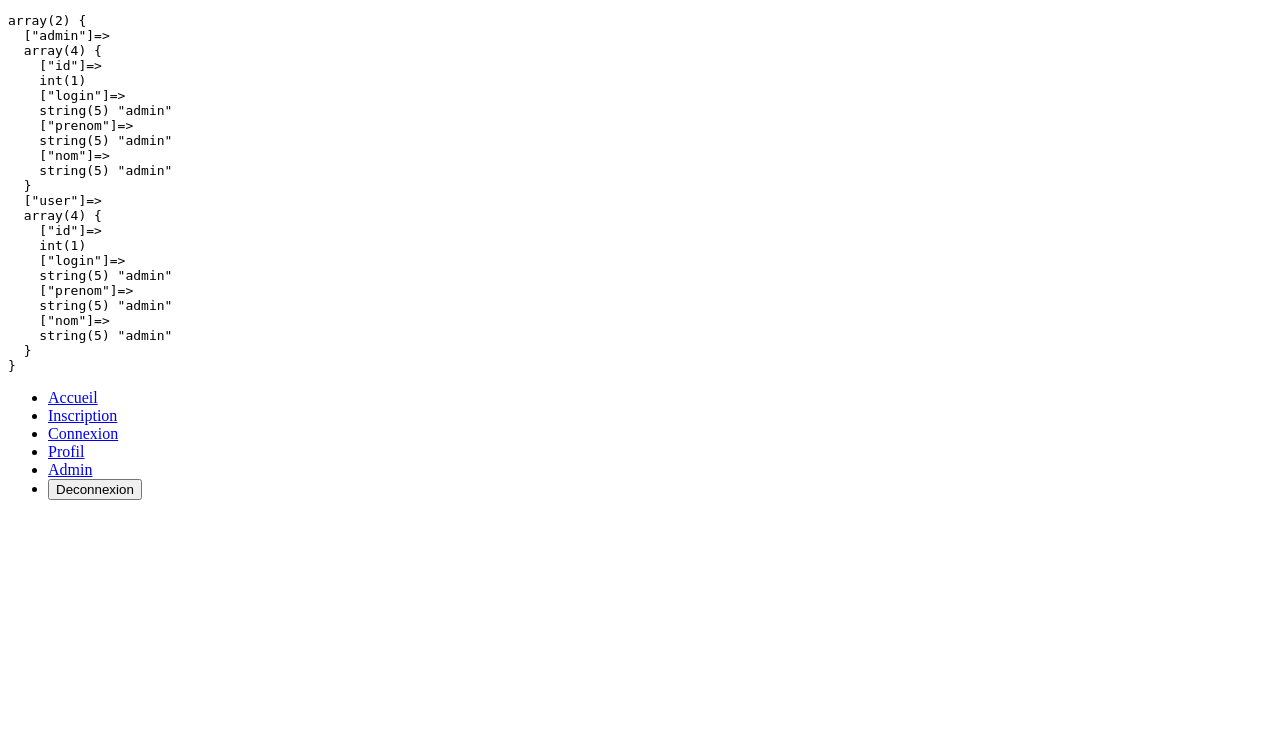
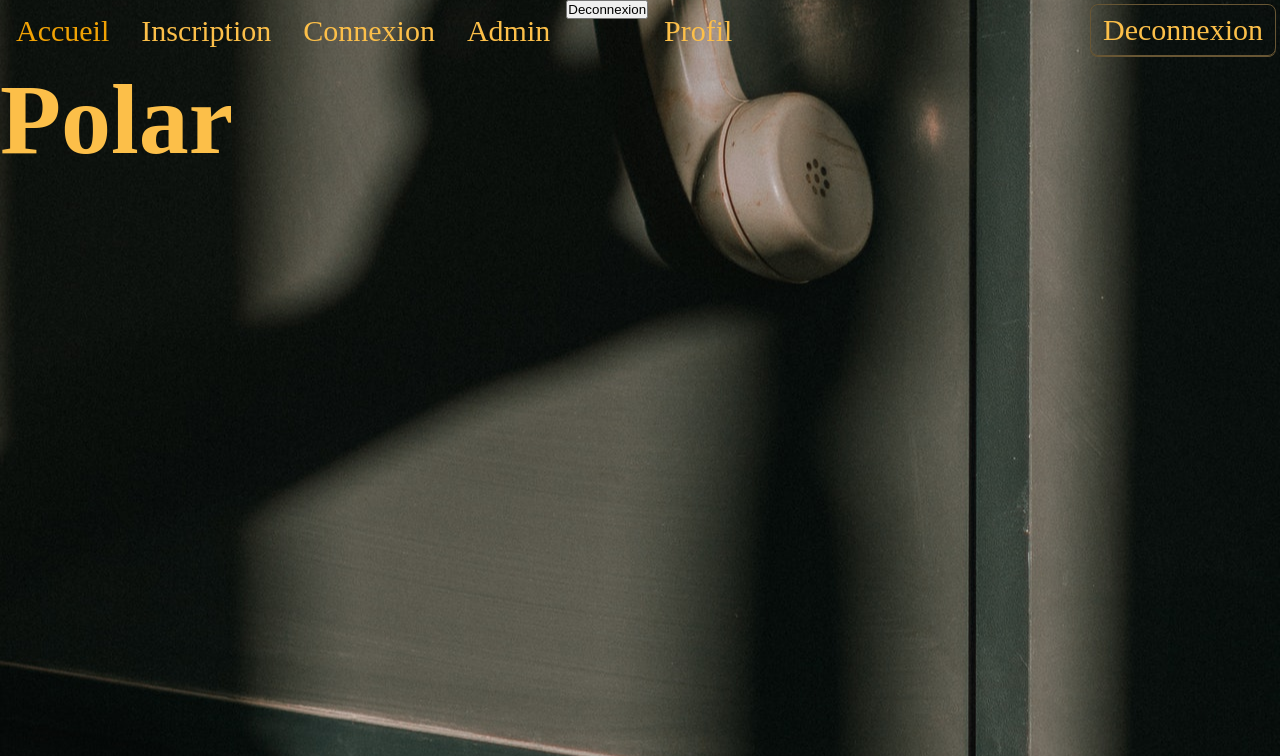
Before and after one commit to laura-scognamiglio/module-connexion, a PHP site: page / in a window 1280 px wide. Shown: the top 756 px of the page. Run offline with PHP 8.4, Linux system fonts and the light colour scheme; a user stored in the database is signed in; data comes from the database, SQL or seed files in the repository.

Commit message:
commencement du css de la page d'acceuil

```diff
--- a/admin.php
+++ b/admin.php
@@ -1,5 +1,9 @@
 <?php
 session_start();
+include('navbar.php');
+$style = '<link rel="stylesheet" href="style.php" type="text/css">';
+echo $style;
+
 $bdd = mysqli_connect("localhost","root","root","moduleconnexion");
 mysqli_set_charset($bdd, 'utf8');
 $query = mysqli_query($bdd,"SELECT * FROM `utilisateurs`");
@@ -24,6 +28,7 @@ echo '</pre>';
     <meta charset="UTF-8">
     <meta http-equiv="X-UA-Compatible" content="IE=edge">
     <meta name="viewport" content="width=device-width, initial-scale=1.0">
+    <link rel="stylesheet" href="style.css" type="text/css">
     <title>Document</title>
 </head>
 <body>
--- a/connexion.php
+++ b/connexion.php
@@ -1,5 +1,9 @@
 <?php
  session_start();
+ include('navbar.php');
+ $style = '<link rel="stylesheet" href="style.php" type="text/css">';
+echo $style;
+
 $bdd = mysqli_connect("localhost","root","root","moduleconnexion");
 mysqli_set_charset($bdd, 'utf8');
 
@@ -50,7 +54,7 @@ if(isset($_POST["deco"])){
     <meta charset="UTF-8">
     <meta http-equiv="X-UA-Compatible" content="IE=edge">
     <meta name="viewport" content="width=device-width, initial-scale=1.0">
-    <link rel="stylesheet" href="style.css">
+    <link rel="stylesheet" href="style.css" type="text/css">
     <title>Welcome</title>
 </head>
 <body>
--- a/index.php
+++ b/index.php
@@ -4,54 +4,23 @@ $bdd = mysqli_connect("localhost","root","root","moduleconnexion");
 $requete = mysqli_query($bdd, "SELECT * FROM `utilisateurs`");
 $users = mysqli_fetch_all($requete, MYSQLI_ASSOC);
 mysqli_set_charset($bdd, 'utf8');
-$style = '<link rel="stylesheet" href="style.css">';
+
+include('navbar.php');
 ?>
-
 <!DOCTYPE html>
 <html lang="en">
 <head>
     <meta charset="UTF-8">
     <meta http-equiv="X-UA-Compatible" content="IE=edge">
     <meta name="viewport" content="width=device-width, initial-scale=1.0">
-    <link rel="stylesheet" href="style.css">
-    <title>Welcome</title>
+    <link rel="stylesheet" href="style.php" type="text/css">
+    <title>Document</title>
 </head>
 <body>
-    <header>
-        <?php
-        echo '<pre>';
-        var_dump($_SESSION);
-        echo '</pre>';
-        ?>
-        <nav>
-            <form action="index.php" method="post">
-            <ul>
-                <li><a href="index.php">Accueil</a></li>
-                <li><a href="inscription.php">Inscription</a></li>
-                <li><a href="connexion.php">Connexion</a></li>
-                <li><a href="profil.php">Profil</a></li>
-                <!-- balise php avec la condition de reconnaisance du profil admin -->
-                <?php
-                if (isset($_SESSION['admin']))
-                {
-                    echo ('<li><a href="admin.php">Admin</a></li>');
-                }
-                if(isset($_SESSION['user'])){
-                    echo ('<li><button type="submit" name="deco" class="btn btn-primary btn-block">Deconnexion</button></li>');
-                }
-                if(isset($_POST['deco'])){
-                    session_destroy();
-                }
-                ?>
-
-
-            </ul>
-            </form>
-        </nav>
-    </header>
-
     <main>
-
+        <section>
+            <h1 class="title">Polar</h1>
+        </section>
     </main>
 </body>
 </html>
--- /dev/null
+++ b/navbar.php
@@ -0,0 +1,40 @@
+<!DOCTYPE html>
+<html lang="en">
+<head>
+    <meta charset="UTF-8">
+    <meta http-equiv="X-UA-Compatible" content="IE=edge">
+    <meta name="viewport" content="width=device-width, initial-scale=1.0">
+    <link rel="stylesheet" href="style.css" type="text/css">
+
+    <header>
+
+        <nav class= "navbar">
+            <form action="index.php" method="post">
+            <ul>
+                <li><a href="index.php">Accueil</a></li>
+                <li><a href="inscription.php">Inscription</a></li>
+                <li><a href="connexion.php">Connexion</a></li>
+                <!-- <li><a href="profil.php">Profil</a></li> -->
+                <!-- balise php avec la condition de reconnaisance du profil admin -->
+                <?php
+                if (isset($_SESSION['admin'])){
+                    echo ('<li><a href="admin.php">Admin</a></li>');
+                    echo ('<li><button type="submit" name="deco" class="btn btn-primary btn-block">Deconnexion</button></li>');
+                }
+                if(isset($_SESSION['user'])){
+                    echo ('<li><a href="profil.php">Profil</a></li>');
+                    echo ('<li class="libtndeco"><button class="btndeco"  type="submit" name="deco"  >Deconnexion</button></li>');
+                }
+                if(isset($_POST['deco'])){
+                    session_destroy();
+                }
+                ?>
+
+
+            </ul>
+            </form>
+        </nav>
+    </header>
+
+
+</html>
--- a/profil.php
+++ b/profil.php
@@ -1,5 +1,8 @@
 <?php
 session_start();
+include('navbar.php');
+$style = '<link rel="stylesheet" href="style.php" type="text/css">';
+echo $style;
 $bdd = mysqli_connect("localhost","root","root","moduleconnexion");
 mysqli_set_charset($bdd, 'utf8');
 $slogin = $_SESSION['user']['login'];
@@ -38,6 +41,7 @@ echo '</pre>';
     <meta charset="UTF-8">
     <meta http-equiv="X-UA-Compatible" content="IE=edge">
     <meta name="viewport" content="width=device-width, initial-scale=1.0">
+    <link rel="stylesheet" href="style.css" type="text/css">
     <title>Document</title>
 </head>
 <body>
--- a/style.css
+++ b/style.css
@@ -0,0 +1,87 @@
+
+
+@font-face{
+    font-family: "nightydemo";
+    src: url(assets/nightydemo.otf) format('opentype');
+    font-family: "radionewsman";
+    src: url(assets/radionewsman.ttf) format('truetype');
+
+}
+
+* {
+    padding: 0;
+    margin: 0;
+    text-decoration: none;
+    box-sizing: border-box;
+    list-style: none;
+
+}
+
+body {
+    scroll-behavior: smooth;
+    background: url('assets/tel.jpg') no-repeat fixed center;
+}
+
+
+ul {
+  list-style-type: none;
+  margin: 0;
+  padding: 0;
+  overflow: hidden;
+
+
+
+}
+
+li {
+  float: left;
+}
+
+.libtndeco{
+    float: right;
+    padding:4px 4px
+}
+
+.btndeco{
+    box-shadow: 0px 1px 0px 0px #685634;
+	background-color: transparent;
+	border-radius:8px;
+	border:1px solid #685634;
+	display:inline-block;
+	cursor:pointer;
+    font-family: "nightydemo";
+    font-size:30px;
+	color: #FCBF49;
+	padding:8px 12px;
+}
+
+.btndeco:hover{
+   color: #F1A204;
+
+}
+.btndeco:active{
+    position:relative;
+	top:1px;
+}
+
+li a {
+  display: block;
+  color: #FCBF49;
+  font-family: "nightydemo";
+  font-size:30px;
+  text-align: center;
+  padding: 14px 16px;
+  text-decoration: none;
+}
+
+li a:hover {
+
+  color: #F1A204;
+}
+.title{
+    color: #FCBF49;
+    font-family: "nightydemo";
+    font-size:100px;
+
+
+}
```
Also changed, not shown: inscription.php (+11 -16 lines), assets/70.png (added), assets/nightydemo.otf (added), assets/polar.jpg (added), assets/radionewsman.ttf (added), assets/tel.jpg (added), 2 other files.
